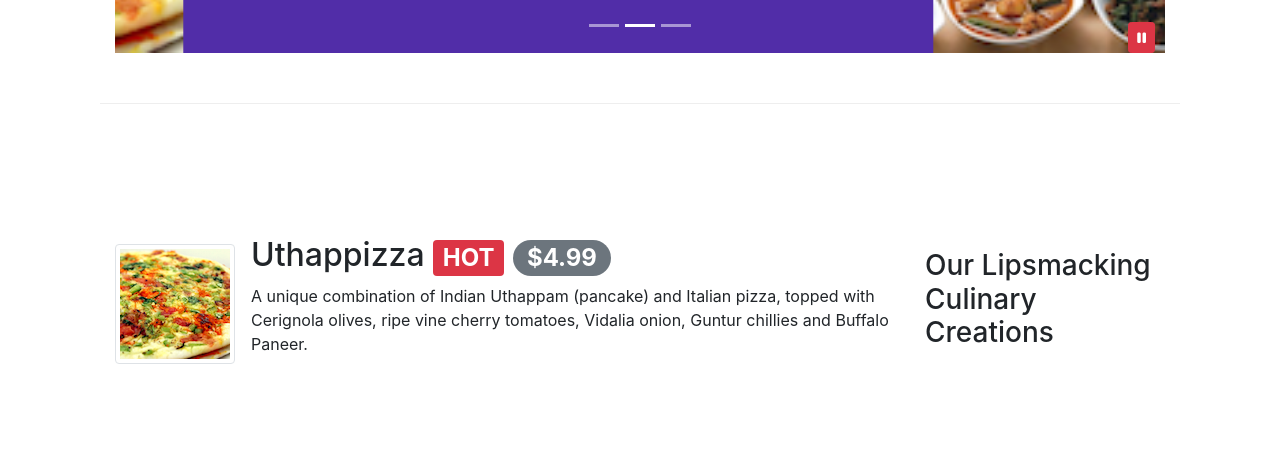
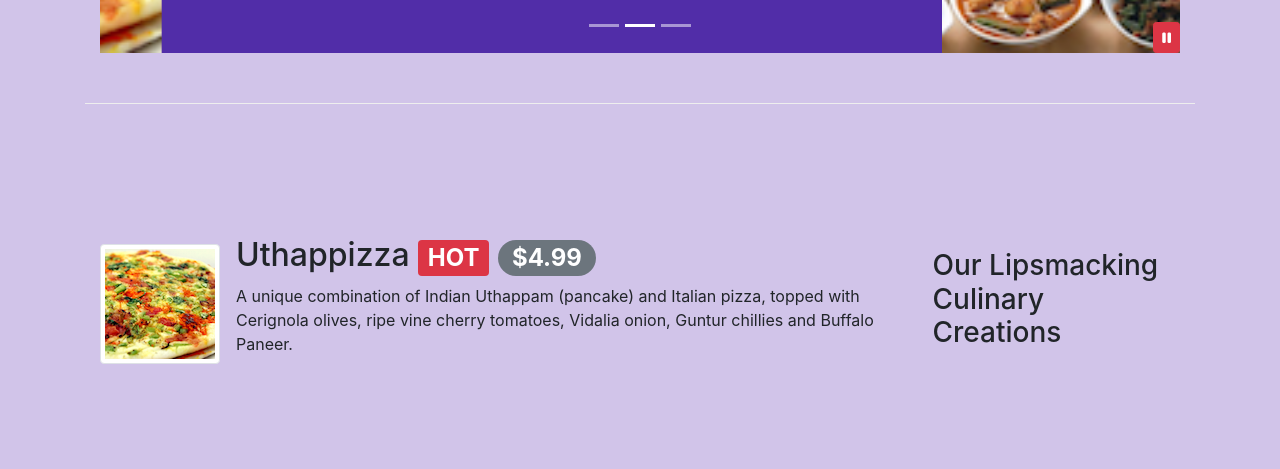
Before and after one commit to gpsuhas20/Bootstrap-Coursera, a website: page index.html in a window 1280 px wide. Shown: the part 631-1100 px from the top of the page. Drawn offline with nearby package versions, Linux system fonts and the light colour scheme.

Commit message:
assignment 4 completed

```diff
--- a/css/styles.scss
+++ b/css/styles.scss
@@ -102,3 +102,7 @@ body{
 {
     color:floralwhite;
 }
+#bod
+{
+    background-color: $background-pale;
+}
--- a/index.html
+++ b/index.html
@@ -107,7 +107,7 @@
         </div>
     </header>
 
-    <div class="container">
+    <div class="container col-12" id="bod">
 
 
         <div class="container">
```
Also changed, not shown: css/styles.css.
